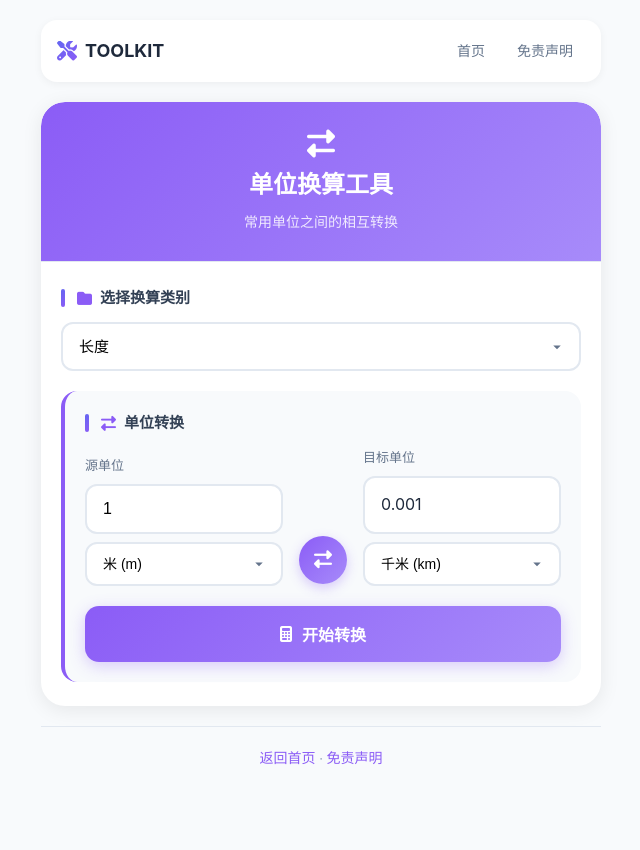
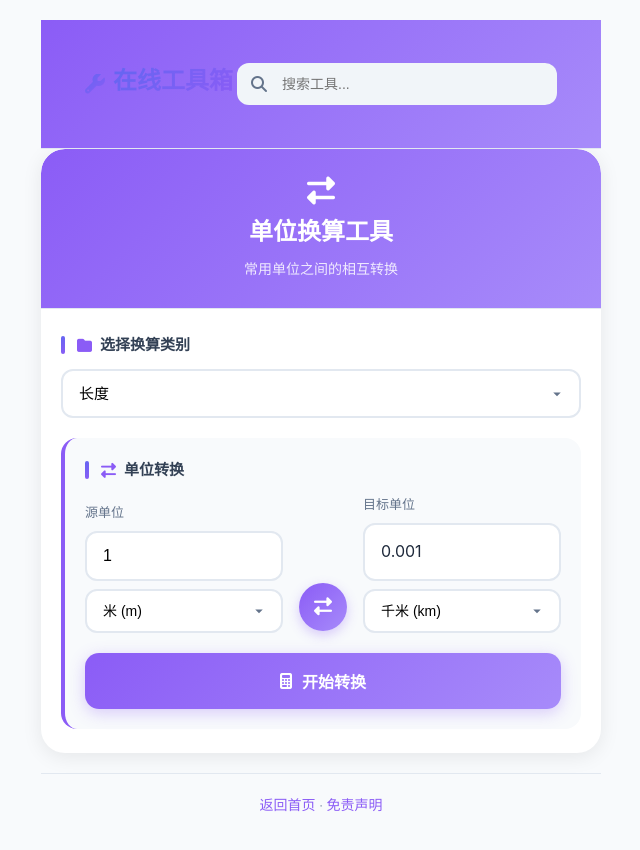
Before and after one commit to SmartBigBoy/Toolkit, a plain HTML site: page tools/unit.html in a window 1280 px wide. Shown: the whole page, without its empty margins (319-959 px from the left). Before the commit the page ends 809 px from the top, so only its background shows below. Drawn offline with Linux system fonts and the light colour scheme.

Commit message:
fix: 统一单位换算页面导航栏样式
- 使用与颜色转换页面相同的 header 结构
- Logo + 在线工具箱 标题
- 搜索框
- 正确的路径 ../index.html

```diff
--- a/tools/unit.html
+++ b/tools/unit.html
@@ -84,14 +84,18 @@
 </head>
 <body>
     <div class="page-container">
-        <!-- 导航栏 -->
-        <nav class="navbar">
-            <a href="../index.html" class="logo"><i class="fas fa-tools"></i> TOOLKIT</a>
-            <div class="nav-links">
-                <a href="../index.html">首页</a>
-                <a href="../disclaimer.html">免责声明</a>
+    <header class="header">
+        <div class="container">
+            <a href="../index.html" class="logo">
+                <i class="fas fa-wrench"></i>
+                <h1>在线工具箱</h1>
+            </a>
+            <div class="search-box">
+                <input type="text" id="search" placeholder="搜索工具...">
+                <i class="fas fa-search"></i>
             </div>
-        </nav>
+        </div>
+    </header>
 
         <div class="main-card">
             <!-- 标题栏 -->
```
